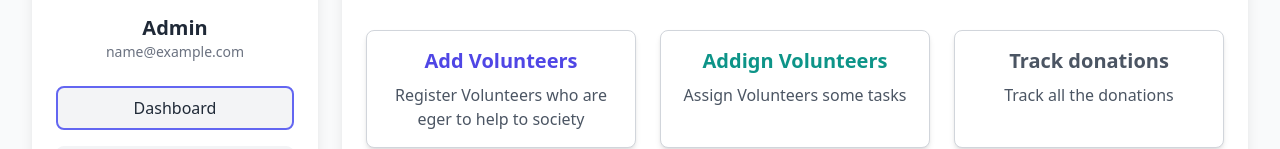
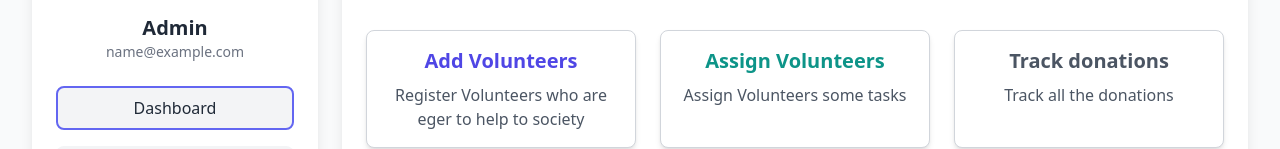
Before and after one commit to ujjwal509kumar/ShareABite, a Next.js app: page /admin/dashboard in a window 1280 px wide. Shown: the part 194-343 px from the top of the page. Built offline with nearby package versions, Linux system fonts and the light colour scheme; no server answers; sample sign-in values are in the browser's storage.

Commit message:
ui changes

```diff
--- a/app/admin/dashboard/page.js
+++ b/app/admin/dashboard/page.js
@@ -134,7 +134,7 @@ export default function AdminDashboard() {
                                 </div>
                                 <div className="p-4 bg-white dark:bg-gray-700 rounded-lg shadow-md flex flex-col items-center border border-gray-300 dark:border-gray-600">
                                     <h3 className="text-xl font-semibold text-teal-600 dark:text-teal-400">
-                                        Addign Volunteers
+                                        Assign Volunteers
                                     </h3>
                                     <p className="text-gray-600 dark:text-gray-300 mt-2 text-center">
                                         Assign Volunteers some tasks
```
